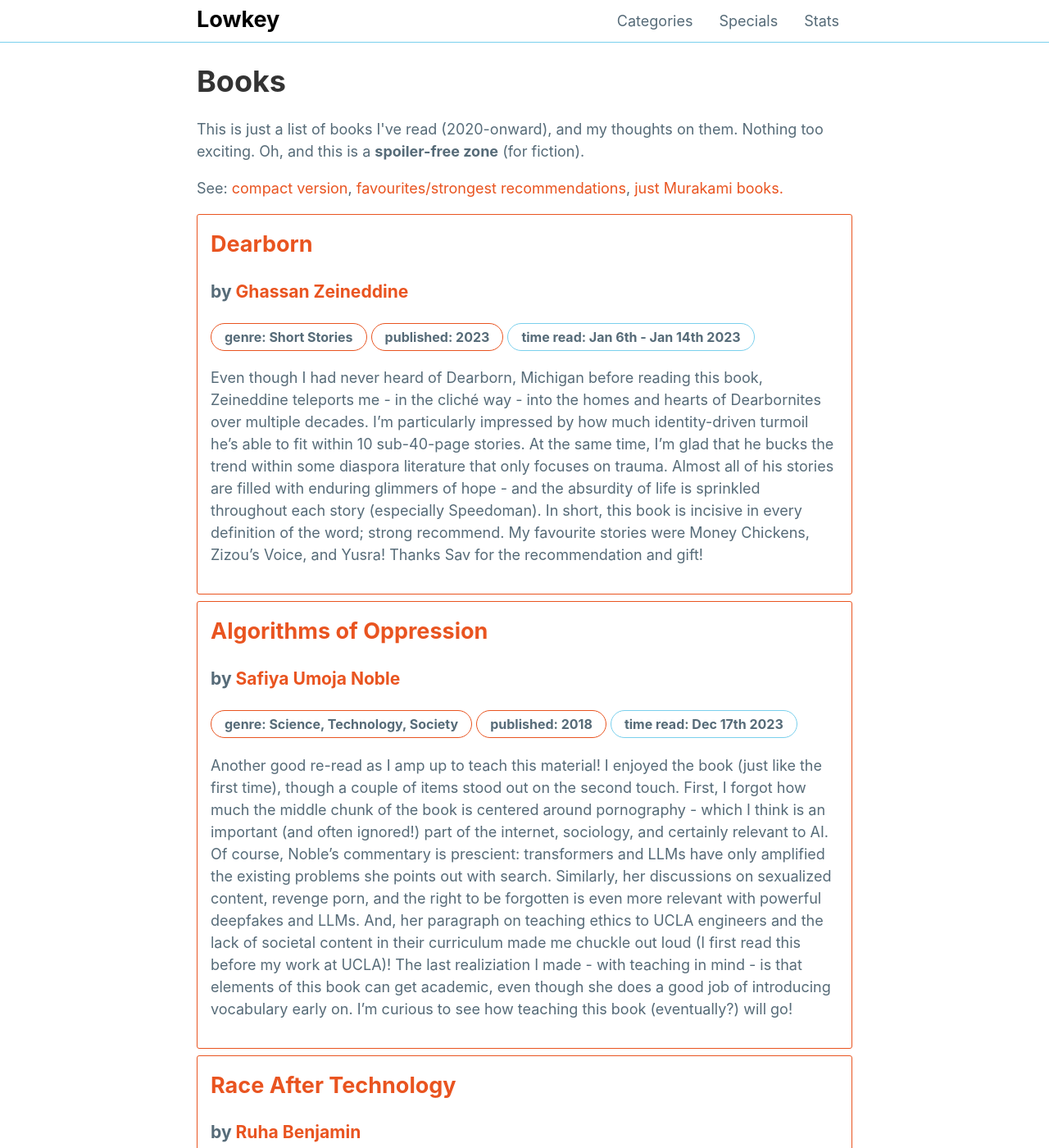
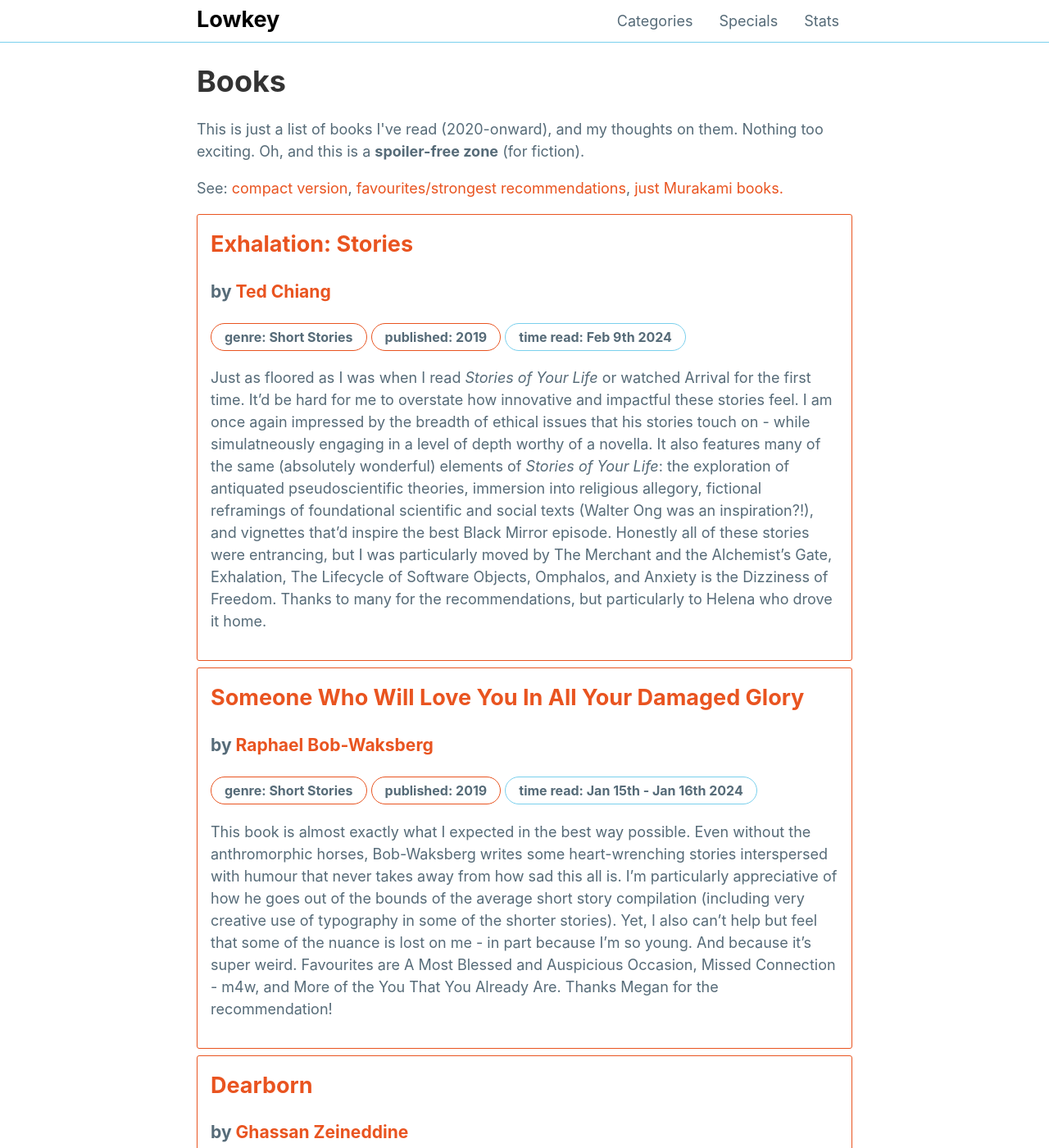
Before and after one commit to mattxwang/lowkey, a Jekyll site: the page built from stats/books.html, in a window 1280 px wide and 1400 px high. Shown: the whole window at 82% size. Built offline with Jekyll 4.4.1, drawn with Linux system fonts in a browser that asks for light colours; some of the changed text lies outside the part shown.

Commit message:
Weekly updates

```diff
--- a/_data/books.yml
+++ b/_data/books.yml
@@ -1090,7 +1090,24 @@ dearborn:
   author: Ghassan Zeineddine
   genre: Short Stories
   year_published: 2023
-  time_read: Jan 6th - Jan 14th 2023
+  time_read: Jan 6th - Jan 14th 2024
   strong: true
   thoughts: >
     Even though I had never heard of Dearborn, Michigan before reading this book, Zeineddine teleports me - in the cliché way - into the homes and hearts of Dearbornites over multiple decades. I'm particularly impressed by how much identity-driven turmoil he's able to fit within 10 sub-40-page stories. At the same time, I'm glad that he bucks the trend within some diaspora literature that only focuses on trauma. Almost all of his stories are filled with enduring glimmers of hope - and the absurdity of life is sprinkled throughout each story (especially Speedoman). In short, this book is incisive in every definition of the word; strong recommend. My favourite stories were Money Chickens, Zizou's Voice, and Yusra! Thanks Sav for the recommendation and gift!
+someonewhowillloveyou:
+  title: Someone Who Will Love You In All Your Damaged Glory
+  author: Raphael Bob-Waksberg
+  genre: Short Stories
+  year_published: 2019
+  time_read: Jan 15th - Jan 16th 2024
+  thoughts: >
+    This book is almost exactly what I expected in the best way possible. Even without the anthromorphic horses, Bob-Waksberg writes some heart-wrenching stories interspersed with humour that never takes away from how sad this all is. I'm particularly appreciative of how he goes out of the bounds of the average short story compilation (including very creative use of typography in some of the shorter stories). Yet, I also can't help but feel that some of the nuance is lost on me - in part because I'm so young. And because it's super weird. Favourites are A Most Blessed and Auspicious Occasion, Missed Connection - m4w, and More of the You That You Already Are. Thanks Megan for the recommendation!
+exhalation:
+  title: "Exhalation: Stories"
+  author: Ted Chiang
+  genre: Short Stories
+  year_published: 2019
+  time_read: Feb 9th 2024
+  strong: true
+  thoughts: >
+    Just as floored as I was when I read *Stories of Your Life* or watched Arrival for the first time. It'd be hard for me to overstate how innovative and impactful these stories feel. I am once again impressed by the breadth of ethical issues that his stories touch on - while simulatneously engaging in a level of depth worthy of a novella. It also features many of the same (absolutely wonderful) elements of *Stories of Your Life*: the exploration of antiquated pseudoscientific theories, immersion into religious allegory, fictional reframings of foundational scientific and social texts (Walter Ong was an inspiration?!), and vignettes that'd inspire the best Black Mirror episode. Honestly all of these stories were entrancing, but I was particularly moved by The Merchant and the Alchemist's Gate, Exhalation, The Lifecycle of Software Objects, Omphalos, and Anxiety is the Dizziness of Freedom. Thanks to many for the recommendations, but particularly to Helena who drove it home.
--- a/_data/sotw.yml
+++ b/_data/sotw.yml
@@ -2947,3 +2947,23 @@ week265:
   genre: "rap"
   year: 2024
   blurb: In an era where each of these artists are slightly off their peak, this song is an absolute pleasure, a return to form.
+week266:
+  week: "Week 266: January 26th - February 1st"
+  title: "whiplash"
+  artists:
+  - "2hollis"
+  album: "whiplash / cliche"
+  album_art: "whiplash.jpeg"
+  genre: "alt electronic"
+  year: 2023
+  blurb: Another brain-tickler!
+week267:
+  week: "Week 267: February 2nd - February 8th"
+  title: "Despair, Hangover & Ecstasy"
+  artists:
+  - "The Dø"
+  album: "Shake, Shook, Shaken"
+  album_art: "shake-shook-shaken.jpeg"
+  genre: "electropop"
+  year: 2014
+  blurb: Can you believe that this song is almost a decade old? I can't.
```
Also changed, not shown: img/albums/shake-shook-shaken.jpeg (added), img/albums/whiplash.jpeg (added).
